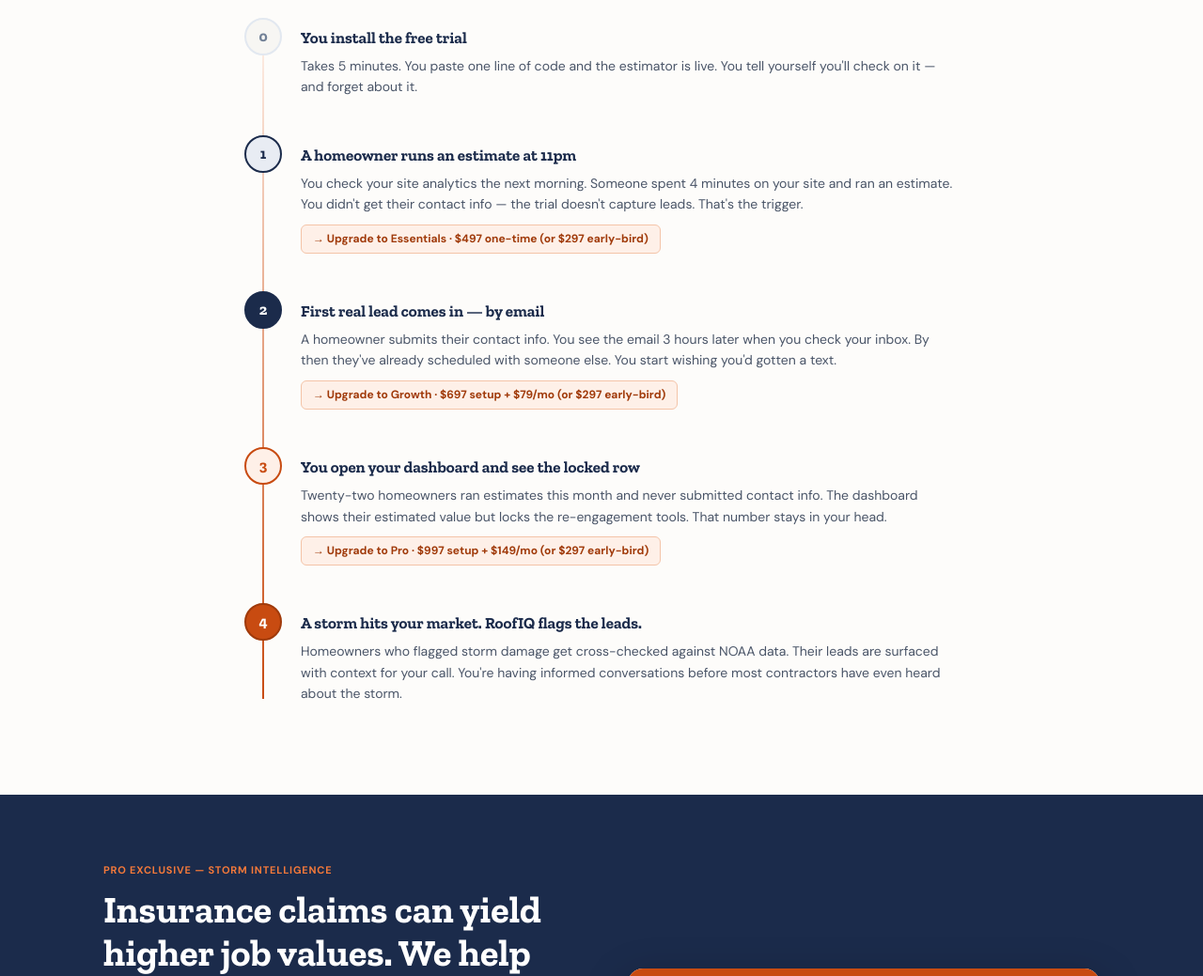
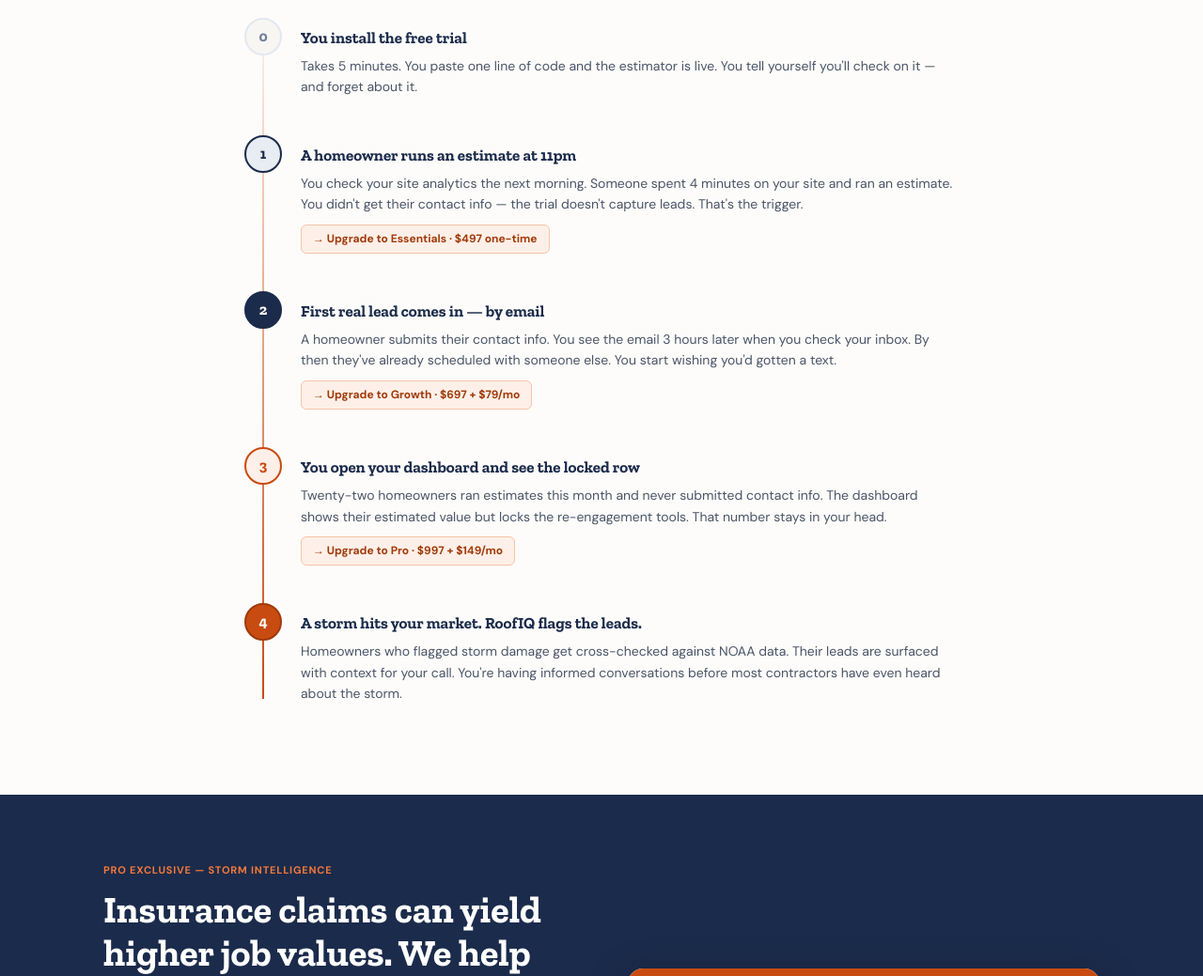
Before and after one commit to Melnick25/roofIQ, a website: page public/index.html in a window 1280 px wide. Shown: the part 3511-4550 px from the top of the page at 94% size. Drawn offline with nearby package versions, Linux system fonts and the light colour scheme.

Commit message:
clean journey prices

```diff
--- a/public/index.html
+++ b/public/index.html
@@ -1097,7 +1097,7 @@ footer a { color: rgba(255,255,255,.45); text-decoration: none; }
         <div class="j-content">
           <strong>A homeowner runs an estimate at 11pm</strong>
           <p>You check your site analytics the next morning. Someone spent 4 minutes on your site and ran an estimate. You didn't get their contact info — the trial doesn't capture leads. That's the trigger.</p>
-          <span class="j-trigger">→ Upgrade to Essentials · $497 one-time (or $297 early-bird)</span>
+          <span class="j-trigger">→ Upgrade to Essentials · $497 one-time</span>
         </div>
       </div>
       <div class="journey-step">
@@ -1105,7 +1105,7 @@ footer a { color: rgba(255,255,255,.45); text-decoration: none; }
         <div class="j-content">
           <strong>First real lead comes in — by email</strong>
           <p>A homeowner submits their contact info. You see the email 3 hours later when you check your inbox. By then they've already scheduled with someone else. You start wishing you'd gotten a text.</p>
-          <span class="j-trigger">→ Upgrade to Growth · $697 setup + $79/mo (or $297 early-bird)</span>
+          <span class="j-trigger">→ Upgrade to Growth · $697 + $79/mo</span>
         </div>
       </div>
       <div class="journey-step">
@@ -1113,7 +1113,7 @@ footer a { color: rgba(255,255,255,.45); text-decoration: none; }
         <div class="j-content">
           <strong>You open your dashboard and see the locked row</strong>
           <p>Twenty-two homeowners ran estimates this month and never submitted contact info. The dashboard shows their estimated value but locks the re-engagement tools. That number stays in your head.</p>
-          <span class="j-trigger">→ Upgrade to Pro · $997 setup + $149/mo (or $297 early-bird)</span>
+          <span class="j-trigger">→ Upgrade to Pro · $997 + $149/mo</span>
         </div>
       </div>
       <div class="journey-step">
```
